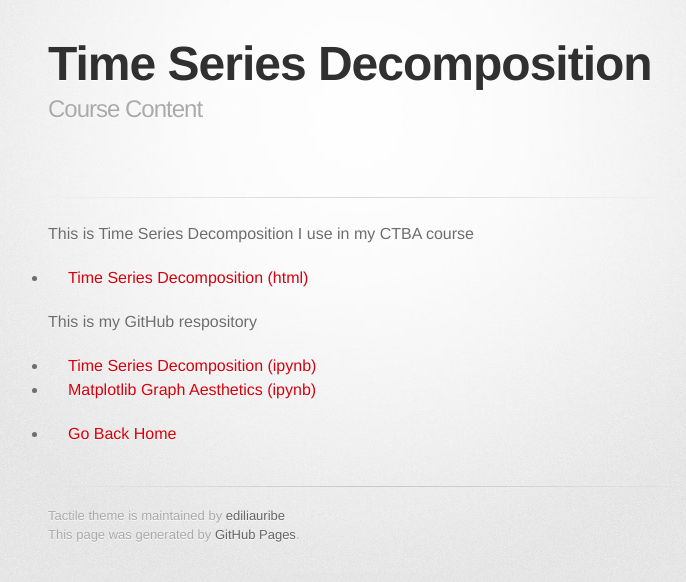
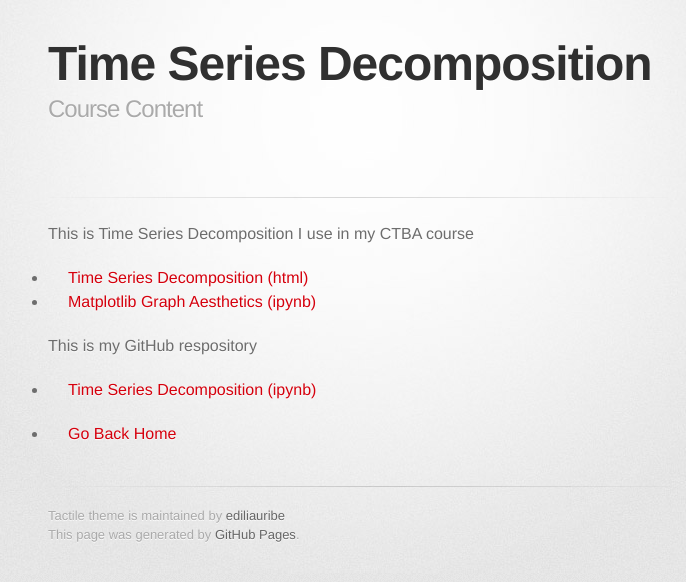
Before and after one commit to ediliauribe/ediliauirbe.github.io, a Jekyll site: the page built from timeseries/index.md, in a window 1280 px wide. Shown: the top 582 px of the page, without its empty margins (282-968 px from the left). Built offline with Jekyll 4.4.1, drawn with Linux system fonts in a browser that asks for light colours; some web fonts are replaced; our own code applies the rules of GitHub Pages for plain Markdown files.

```diff
--- a/timeseries/index.md
+++ b/timeseries/index.md
@@ -4,10 +4,10 @@ description: Course Content
 ---
 This is Time Series Decomposition I use in my CTBA course
 -  [Time Series Decomposition (html)](TimeSeriesDecomposition.html)
+-  [Matplotlib Graph Aesthetics (ipynb)](MatplotlibGraphAesthetics.ipynb)
 
 
 This is my GitHub respository
 -  [Time Series Decomposition (ipynb)](TimeSeriesDecomposition.ipynb)
--  [Matplotlib Graph Aesthetics (ipynb)](MatplotlibGraphAesthetics.ipynb)
 
 -  [Go Back Home](https://ediliauribe.github.io/)
```
